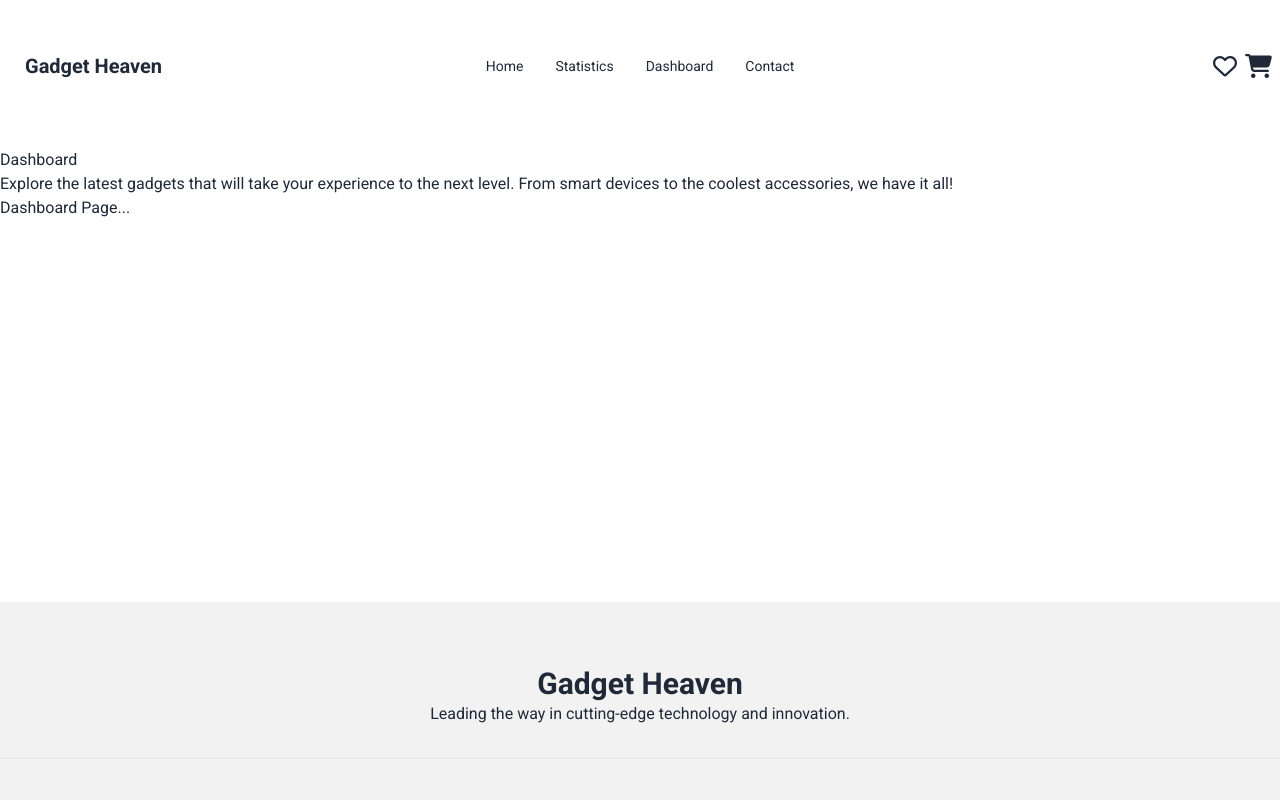
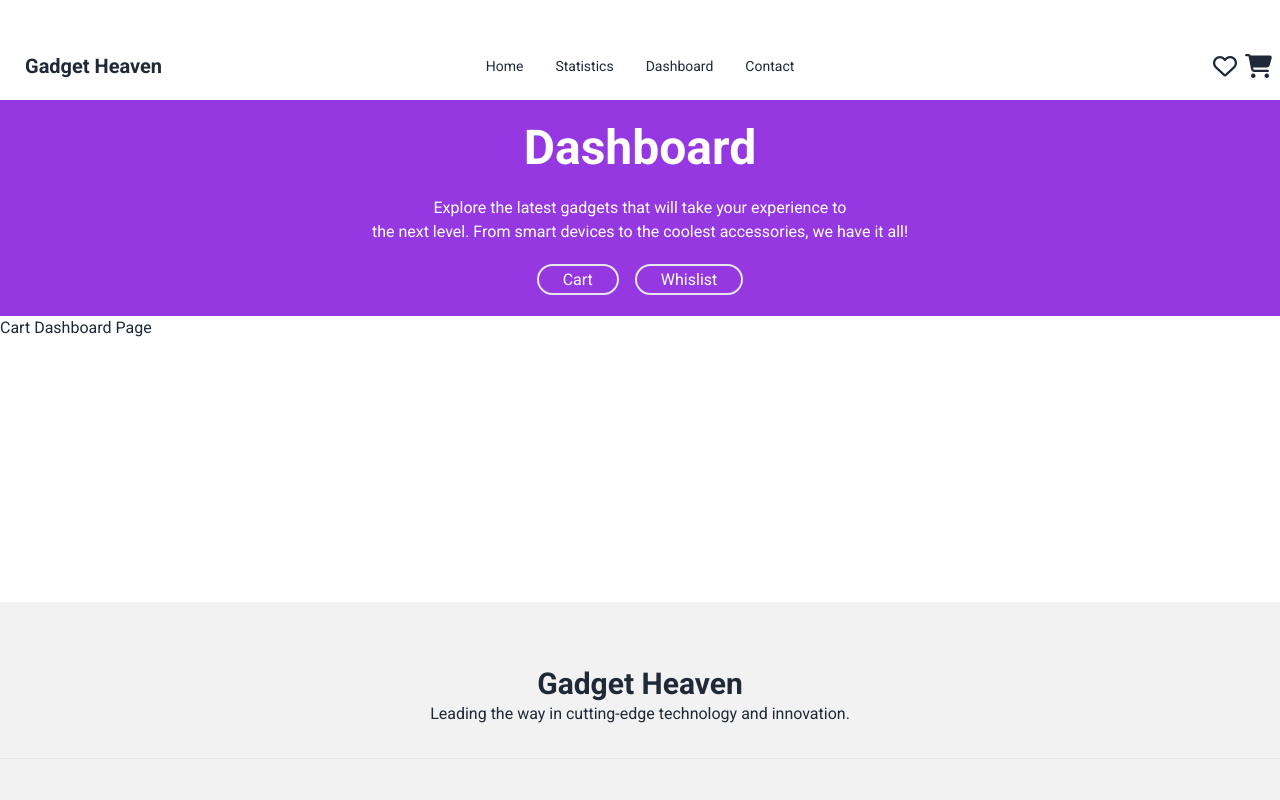
Before and after one commit to arman-miaa/gadget-heaven, a React (Vite) app: page /Dashboard in a window 1280 px wide. Shown: the top 800 px of the page. Built offline with nearby package versions, Linux system fonts and the light colour scheme.

Commit message:
added dashboard section with cart and wishlist component page

```diff
--- a/src/Pages/Dashboard.jsx
+++ b/src/Pages/Dashboard.jsx
@@ -1,19 +1,34 @@
+import { Link, NavLink, Outlet, useLocation } from "react-router-dom";
 import Hero from "../components/Hero";
+import CartDashboard from "../components/CartDashboard";
 
 const Dashboard = () => {
+  const location = useLocation();
     return (
       <div>
-        <div>
-          <h1>Dashboard</h1>
-          <p>
-            Explore the latest gadgets that will take your experience to the
-            next level. From smart devices to the coolest accessories, we have
-            it all!
+        <div className="bg-[#9538E2] relative py-6   text-white -mt-[48px] text-center ">
+          <h1 className="font-bold text-5xl ">Dashboard</h1>
+          <p className="my-6">
+            Explore the latest gadgets that will take your experience to <br />{" "}
+            the next level. From smart devices to the coolest accessories, we
+            have it all!
           </p>
+          <div className="space-x-4">
+            <NavLink
+              to='dashboard'
+              className="border-2 py-1 px-6 rounded-full"
+            >
+              Cart
+            </NavLink>
+            <Link to="wishlist" className="border-2 py-1 px-6 rounded-full">
+              Whislist
+            </Link>
+          </div>
 
           <Hero></Hero>
         </div>
-        <h1>Dashboard Page...</h1>
+
+        <Outlet></Outlet>
       </div>
     );
 };
--- /dev/null
+++ b/src/components/CartDashboard.jsx
@@ -0,0 +1,10 @@
+
+const CartDashboard = () => {
+    return (
+        <div>
+            <h1>Cart Dashboard Page</h1>
+        </div>
+    );
+};
+
+export default CartDashboard;
--- /dev/null
+++ b/src/components/WishList.jsx
@@ -0,0 +1,10 @@
+
+const WishList = () => {
+    return (
+        <div>
+            <h1>WishList Page</h1>
+        </div>
+    );
+};
+
+export default WishList;
--- a/src/routes/Routes.jsx
+++ b/src/routes/Routes.jsx
@@ -5,6 +5,8 @@ import Home from "../Pages/Home";
 import Dashboard from "../Pages/Dashboard";
 import Contact from "../Pages/Contact";
 import ProductDetails from "../Pages/ProductDetails";
+import WishList from "../components/WishList";
+import CartDashboard from "../components/CartDashboard";
 
 const router = createBrowserRouter([
   {
@@ -22,15 +24,30 @@ const router = createBrowserRouter([
       {
         path: "Dashboard",
         element: <Dashboard></Dashboard>,
+        children: [
+          {
+            index: true,
+            element: <CartDashboard></CartDashboard>,
+          },
+          {
+            path:'dashboard',
+            element: <CartDashboard></CartDashboard>,
+          },
+
+          {
+            path: "wishlist",
+            element: <WishList></WishList>,
+          },
+        ],
       },
       {
         path: "Contact",
-        element: <Contact></Contact>
+        element: <Contact></Contact>,
       },
       {
-        path: 'productDetails',
-        element:<ProductDetails></ProductDetails>
-      }
+        path: "productDetails",
+        element: <ProductDetails></ProductDetails>,
+      },
     ],
   },
 ]);
```
